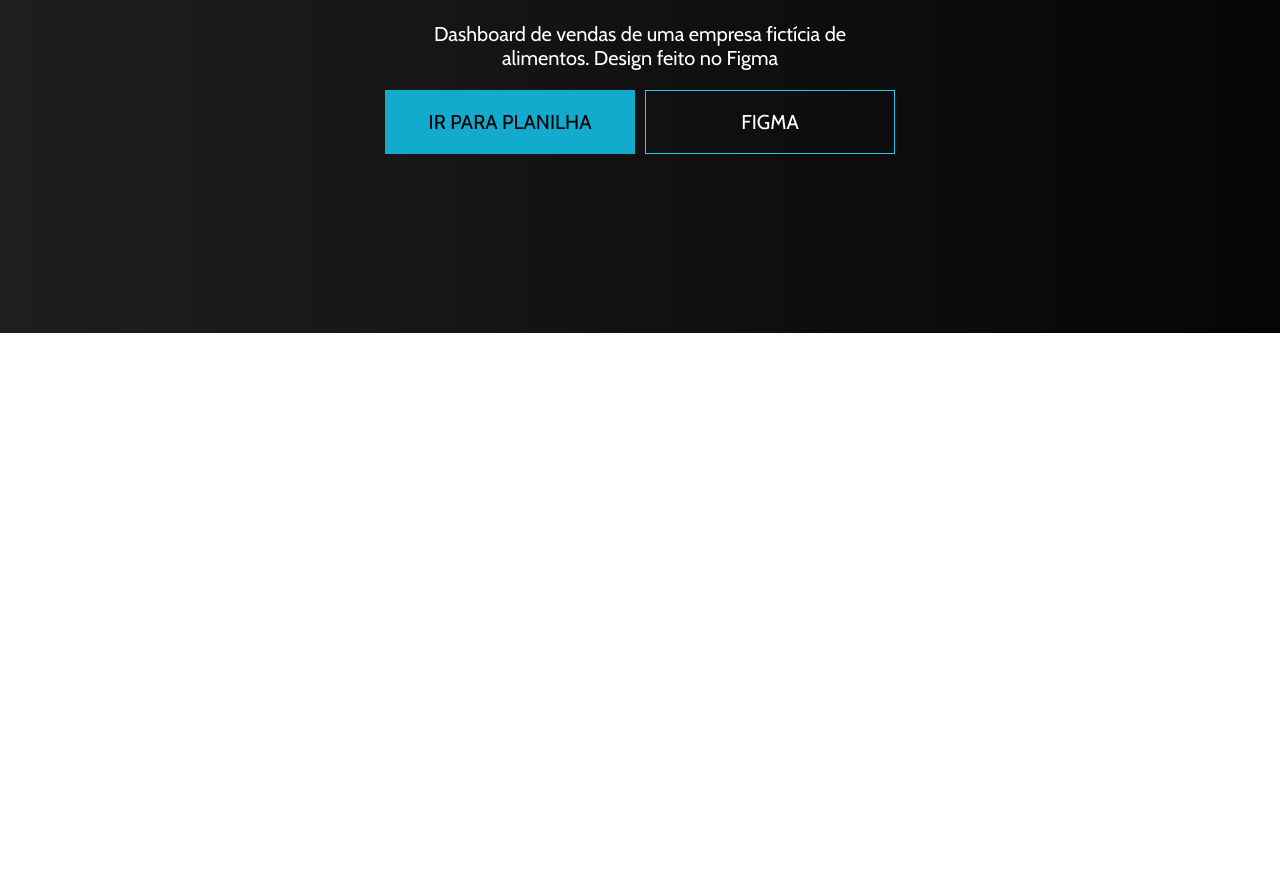
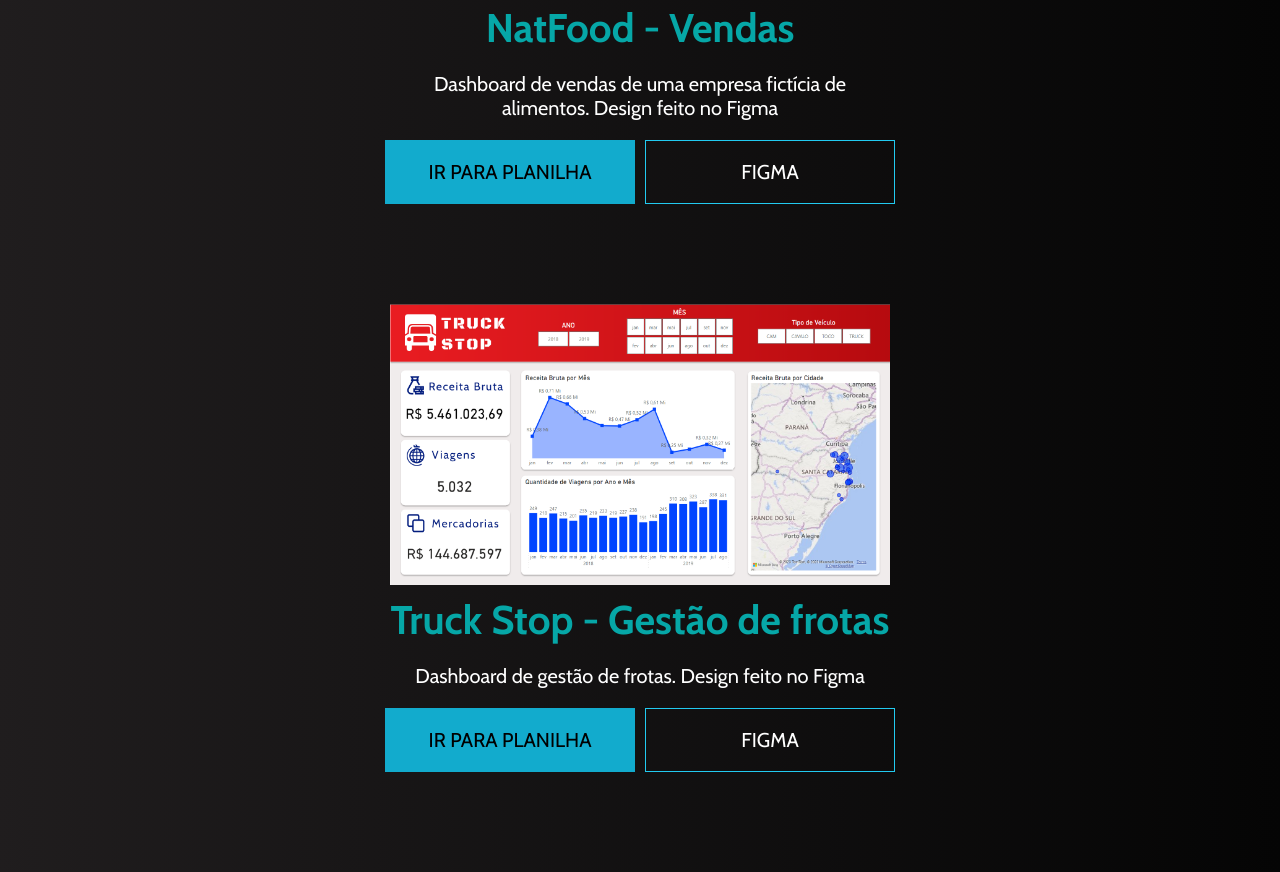
Before and after one commit to wpcavalcante/dashboards, a plain HTML site: page index.html in a window 1280 px wide. Shown: the part 467-1339 px from the top of the page. Before the commit the page ends 800 px from the top, so only its background shows below. Drawn offline with nearby package versions, Linux system fonts and the light colour scheme.

Commit message:
truckstop add

```diff
--- a/index.html
+++ b/index.html
@@ -30,6 +30,20 @@
             </div>
 
         </div>
+        <div class="dashboard-container">
+            <div class="dash-image-wrapper">
+                <img class="dash-image" src="imgs/truckstop.png" alt="">
+            </div>
+            <div class="dash-itens">
+                <h2>Truck Stop - Gestão de frotas</h2>
+                <p>Dashboard de gestão de frotas. Design feito no Figma</p>
+                <div class="dash-buttons">
+                    <a class="btn-planilha" href="https://app.powerbi.com/view?r=eyJrIjoiNWY0NDA1YzItYzYzMi00NjY2LTkyN2QtMzEzZTcwYmEwZmVkIiwidCI6IjljZjI1YWExLTA3MDktNDBjZi1iMTk3LWQ1MGUwN2Y4NjMxNyJ9" target="_blank">Ir para planilha</a>
+                    <a class="btn-figma" href="https://www.figma.com/file/phXedbRTCO1gvAHOkvMkzR/Dashboard---Gest%C3%A3o-de-Frotas?type=design&t=LOPiVvFJRoeJVtSQ-1" target="_blank">Figma</a>
+                </div>
+            </div>
+
+        </div>
     </div>
 </body>
 </html>
--- a/style.css
+++ b/style.css
@@ -70,9 +70,11 @@ header{
     display: flex;
     align-items: center;
     justify-content: center;
+    flex-direction: column;
 }
 
 .dashboard-container{
+    margin-top: 5rem;
     max-width: 50rem;
     width: 100%;
     display: flex;
@@ -113,6 +115,7 @@ p{
     display: flex;
     align-items: center;
     justify-content: space-between;
+    margin-bottom: 5rem;
 }
 
 a{
```
Also changed, not shown: imgs/Screenshot_1.png (added), imgs/truckstop.png (added).
